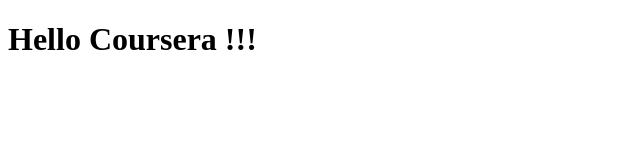
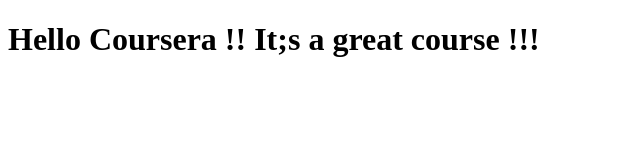
Before and after one commit to skmanna/coursera-test, a plain HTML site: page site/index.html in a window 1280 px wide. Shown: the whole page, without its empty margins (0-640 px from the left). Drawn offline with Linux system fonts and the light colour scheme.

Commit message:
a small addition

```diff
--- a/site/index.html
+++ b/site/index.html
@@ -4,6 +4,6 @@
 	<title>Hello Coursera !</title>
 </head>
 <body>
-<h1>Hello Coursera !!!</h1>
+<h1>Hello Coursera !! It;s a great course !!!</h1>
 </body>
 </html>
```
